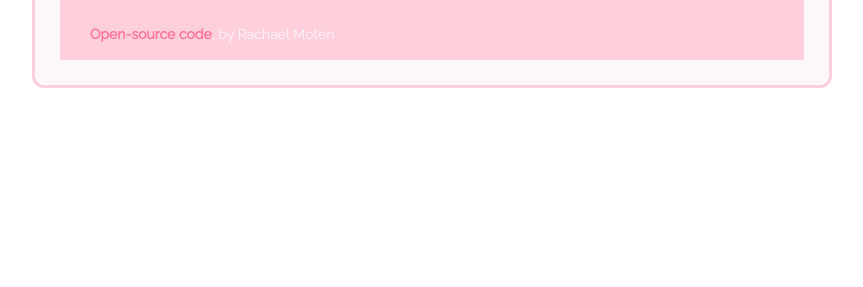
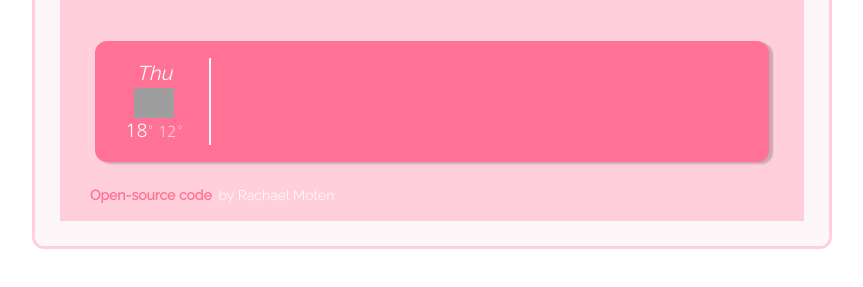
Before and after one commit to RoseGold11/vanilla-weather-app, a plain HTML site: page index.html in a window 1280 px wide. Shown: the part 383-670 px from the top of the page, without its empty margins (208-1071 px from the left). Drawn offline with nearby package versions, Linux system fonts and the light colour scheme; no server answers; grey boxes are pictures that could not be loaded.

Commit message:
created forecast html and css

```diff
--- a/index.html
+++ b/index.html
@@ -32,9 +32,7 @@
         <div class="weather-app">
           <div class="row">
             <div class="col">
-              <h1 class="display-3" id="city">
-                <em> Orlando </em>
-              </h1>
+              <h1 class="display-3" id="city">Orlando</h1>
             </div>
             <br />
             <div class="col">
@@ -50,10 +48,10 @@
           </div>
           <br />
           <h4 class="date-and-time">
-            <em class="date"
+            <span class="date"
               >Last updated
               <br />
-              <span id="date">Date</span></em
+              <span id="date">Date</span></span
             >
           </h4>
 
@@ -93,6 +91,27 @@
             </div>
           </div>
           <br />
+          <div class="forecast" id="forecast">
+            <div class="row">
+              <div class="col-2 special">
+                <div class="forecast-day">Thu</div>
+                <div class="forecast-icon" id="forecast-icon">
+                  <img
+                    src="http://openweathermap.org/img/wn/03n@2x.png"
+                    alt=""
+                    width="40px"
+                  />
+                </div>
+                <div class="forecast-temperature">
+                  <span
+                    class="forecast-temperature-high"
+                    id="forecast-temperature-high"
+                    >18</span
+                  >° <span class="forecast-temperature-low">12</span>°
+                </div>
+              </div>
+            </div>
+          </div>
           <small>
             <a
               href="https://github.com/RoseGold11/vanilla-weather-app"
--- a/src/styles.css
+++ b/src/styles.css
@@ -17,17 +17,16 @@ h1 {
   font-family: "Raleway", sans-serif;
 }
 h1,
-.date,
-.time {
+.date {
   color: #fef7f9;
   text-align: left;
   position: relative;
   left: 12px;
   line-height: 1;
-}
-.date-and-time {
+  font-style: italic;
   font-weight: 200;
 }
+
 .date .weather-description {
   font-size: 17px;
   font-family: "Raleway", sans-serif;
@@ -37,7 +36,6 @@ h1,
   padding: 10px;
   position: relative;
   top: 15px;
-
   font-family: "Raleway", sans-serif;
   font-size: 15px;
   border: 3px solid #ff7295;
@@ -104,3 +102,32 @@ small {
   text-decoration: none;
   cursor: default;
 }
+.forecast-day {
+  font-family: "Raleway", sans-serif;
+  font-size: 20px;
+  font-style: italic;
+}
+.forecast {
+  margin: 20px;
+  padding: 15px;
+  color: #fef7f9;
+  text-align: center;
+  background: #ff7295;
+  border: 2px solid #ff7295;
+  border-radius: 12px;
+  box-shadow: 4px 2px 2px rgba(0, 0, 0, 0.2);
+}
+.forecast-temperature {
+  font-family: "Nanum Gothic", sans-serif;
+  font-size: 15px;
+}
+.forecast-temperature-high {
+  font-size: 18px;
+}
+.forecast-temperature-low {
+  opacity: 0.7;
+}
+
+.special {
+  border-right: 2px solid #fef7f9;
+}
```
